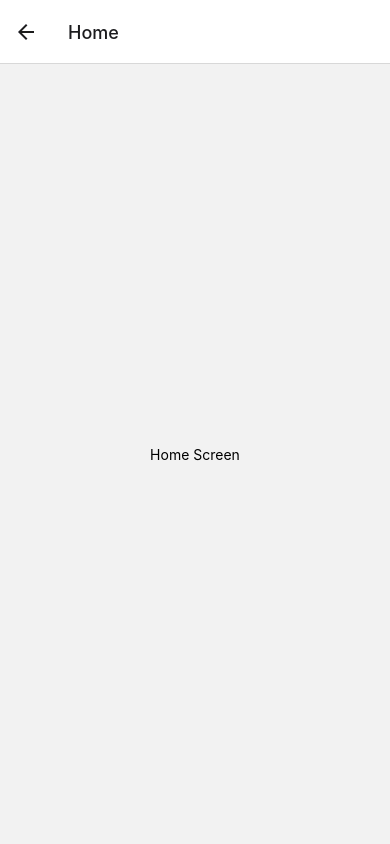
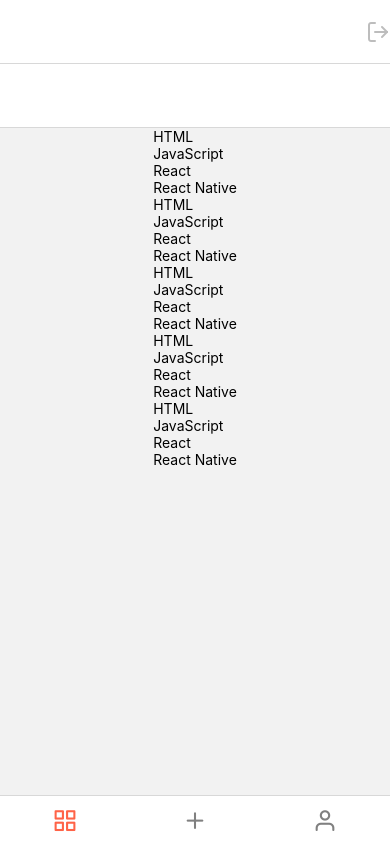
Before and after one commit to KryzhMax/react-native-Insta-clone, a React Native app: screen /Home in a window 390 px wide. Built offline with nearby package versions, Linux system fonts and the light colour scheme.

Commit message:
making screens

```diff
--- a/App.js
+++ b/App.js
@@ -1,9 +1,10 @@
-import React, { useState, useEffect, useCallback } from "react";
-import { Dimensions, Keyboard } from "react-native";
-import { useFonts } from "expo-font";
-import * as SplashScreen from "expo-splash-screen";
+import React /*{ useState, useEffect, useCallback }*/ from "react";
+// import { /*Dimensions, Keyboard,*/ Button } from "react-native";
+// import { useFonts } from "expo-font";
+// import * as SplashScreen from "expo-splash-screen";
 import { NavigationContainer } from "@react-navigation/native";
 import { createStackNavigator } from "@react-navigation/stack";
+import { Feather } from "@expo/vector-icons";
 import Registration from "./src/Screens/RegistrationScreen";
 import Login from "./src/Screens/LoginScreen";
 import Home from "./src/Screens/Home";
@@ -104,7 +105,30 @@
           // />
           // options={props}
         />
-        <MainStack.Screen name="Home" component={Home} />
+        <MainStack.Screen
+          name="Home"
+          component={Home}
+          options={{
+            title: "Home screen",
+            headerStyle: {
+              // backgroundColor: "#f4511e",
+              backgroundColor: "#fff",
+            },
+            headerTintColor: "#fff",
+            // headerTitleStyle: {
+            //   fontWeight: "bold",
+            //   fontSize: 20,
+            // },
+            headerRight: () => (
+              <Feather
+                onPress={() => alert("Imagine you've logged out!")}
+                name="log-out"
+                size={24}
+                color="#BDBDBD"
+              />
+            ),
+          }}
+        />
       </MainStack.Navigator>
     </NavigationContainer>
   );
--- a/package.json
+++ b/package.json
@@ -9,7 +9,9 @@
     "web": "expo start --web"
   },
   "dependencies": {
+    "@expo/vector-icons": "^13.0.0",
     "@react-native-community/masked-view": "^0.1.11",
+    "@react-navigation/bottom-tabs": "^6.5.3",
     "@react-navigation/native": "^6.1.2",
     "@react-navigation/stack": "^6.3.11",
     "expo": "~47.0.12",
--- a/src/Component.js
+++ b/src/Component.js
@@ -106,6 +106,6 @@
     marginBottom: 45,
   },
   linkText: {
-    display: "inline-block",
+    color: "tomato",
   },
 });
--- /dev/null
+++ b/src/Screens/CreatePostsScreen.js
@@ -0,0 +1,34 @@
+import React from "react";
+import {
+  View,
+  Text,
+  Button,
+  TouchableWithoutFeedback,
+  TouchableOpacity,
+  TouchableHighlight,
+} from "react-native";
+
+export default function CreatePostsScreen() {
+  const onPressButton = () => {
+    alert("You tapped the button!");
+  };
+
+  const onLongPress = () => {
+    alert("Long press activated!");
+  };
+
+  return (
+    <View style={{ flex: 1, justifyContent: "center", alignItems: "center" }}>
+      <Button onPress={onPressButton} title="Press Me" />
+      <TouchableWithoutFeedback onLongPress={onLongPress}>
+        <Text>TouchableWithoutFeedback</Text>
+      </TouchableWithoutFeedback>
+      <TouchableOpacity onLongPress={onLongPress}>
+        <Text>TouchableOpacity</Text>
+      </TouchableOpacity>
+      <TouchableHighlight onLongPress={onLongPress}>
+        <Text>TouchableHighlight</Text>
+      </TouchableHighlight>
+    </View>
+  );
+}
--- a/src/Screens/Home.js
+++ b/src/Screens/Home.js
@@ -1,13 +1,57 @@
 import React from "react";
-import { View, Text, StyleSheet } from "react-native";
+import { StyleSheet } from "react-native";
+import { createBottomTabNavigator } from "@react-navigation/bottom-tabs";
+import { Feather } from "@expo/vector-icons";
+import CreatePostsScreen from "./CreatePostsScreen";
+import PostsScreen from "./PostsScreen";
+import ProfileScreen from "./ProfileScreen";
 
-export default function Home() {
+const Tabs = createBottomTabNavigator();
+
+const Home = () => {
   return (
-    <View style={styles.container}>
-      <Text>Home Screen</Text>
-    </View>
+    <Tabs.Navigator
+      initialRouteName="Profile"
+      screenOptions={({ route }) => ({
+        tabBarIcon: ({ color, size }) => {
+          let iconName;
+
+          if (route.name === "PostsScreen") {
+            iconName = "grid";
+          }
+          if (route.name === "CreatePostsScreen") {
+            iconName = "plus";
+          }
+          if (route.name === "ProfileScreen") {
+            iconName = "user";
+          }
+          return <Feather name={iconName} size={size} color={color} />;
+        },
+      })}
+      //   ---------------tabBarOptions deprecated------find analogue---------
+      tabBarOptions={{
+        activeTintColor: "tomato",
+        inactiveTintColor: "gray",
+      }}
+    >
+      <Tabs.Screen
+        name="PostsScreen"
+        component={PostsScreen}
+        options={{ title: "" }}
+      />
+      <Tabs.Screen
+        name="CreatePostsScreen"
+        component={CreatePostsScreen}
+        options={{ title: "" }}
+      />
+      <Tabs.Screen
+        name="ProfileScreen"
+        component={ProfileScreen}
+        options={{ title: "" }}
+      />
+    </Tabs.Navigator>
   );
-}
+};
 
 const styles = StyleSheet.create({
   container: {
@@ -16,3 +60,5 @@
     justifyContent: "center",
   },
 });
+
+export default Home;
--- a/src/Screens/LoginScreen.js
+++ b/src/Screens/LoginScreen.js
@@ -149,7 +149,7 @@
                 Don't have an account?{" "}
                 <Text
                   onPress={() => navigation.navigate("Registration")}
-                  style={styles.signInText}
+                  style={styles.linkText}
                 >
                   Sign Up
                 </Text>
--- /dev/null
+++ b/src/Screens/PostsScreen.js
@@ -0,0 +1,102 @@
+import React, { useState } from "react";
+import { Text, SafeAreaView, FlatList } from "react-native";
+
+export default function PostsScreen() {
+  const COURSES = [
+    {
+      id: "45k6-j54k-4jth",
+      title: "HTML",
+    },
+    {
+      id: "4116-jfk5-43rh",
+      title: "JavaScript",
+    },
+    {
+      id: "4d16-5tt5-4j55",
+      title: "React",
+    },
+    {
+      id: "LG16-ant5-0J25",
+      title: "React Native",
+    },
+    {
+      id: "45k6-j54k-4jth",
+      title: "HTML",
+    },
+    {
+      id: "4116-jfk5-43rh",
+      title: "JavaScript",
+    },
+    {
+      id: "4d16-5tt5-4j55",
+      title: "React",
+    },
+    {
+      id: "LG16-ant5-0J25",
+      title: "React Native",
+    },
+    {
+      id: "45k6-j54k-4jth",
+      title: "HTML",
+    },
+    {
+      id: "4116-jfk5-43rh",
+      title: "JavaScript",
+    },
+    {
+      id: "4d16-5tt5-4j55",
+      title: "React",
+    },
+    {
+      id: "LG16-ant5-0J25",
+      title: "React Native",
+    },
+    {
+      id: "45k6-j54k-4jth",
+      title: "HTML",
+    },
+    {
+      id: "4116-jfk5-43rh",
+      title: "JavaScript",
+    },
+    {
+      id: "4d16-5tt5-4j55",
+      title: "React",
+    },
+    {
+      id: "LG16-ant5-0J25",
+      title: "React Native",
+    },
+    {
+      id: "45k6-j54k-4jth",
+      title: "HTML",
+    },
+    {
+      id: "4116-jfk5-43rh",
+      title: "JavaScript",
+    },
+    {
+      id: "4d16-5tt5-4j55",
+      title: "React",
+    },
+    {
+      id: "LG16-ant5-0J25",
+      title: "React Native",
+    },
+  ];
+
+  const [courses, setCourses] = useState(COURSES);
+
+  return (
+    //   ---------------What is SafeAreaView?--------------
+    <SafeAreaView
+      style={{ flex: 1, justifyContent: "center", alignItems: "center" }}
+    >
+      <FlatList
+        data={courses}
+        renderItem={({ item }) => <Text>{item.title}</Text>}
+        keyExtractor={(item) => item.id}
+      ></FlatList>
+    </SafeAreaView>
+  );
+}
--- /dev/null
+++ b/src/Screens/ProfileScreen.js
@@ -0,0 +1,15 @@
+import React from "react";
+import { Text } from "react-native";
+
+export default function ProfileScreen() {
+  return <Text>Profile Screen</Text>;
+  // <SafeAreaView
+  //   style={{ flex: 1, justifyContent: "center", alignItems: "center" }}
+  // >
+  //   <FlatList
+  //     data={courses}
+  //     renderItem={({ item }) => <Text>{item.title}</Text>}
+  //     keyExtractor={(item) => item.id}
+  //   ></FlatList>
+  // </SafeAreaView>
+}
--- a/src/Screens/RegistrationScreen.js
+++ b/src/Screens/RegistrationScreen.js
@@ -157,7 +157,7 @@
                 Already have an account?{" "}
                 <Text
                   onPress={() => navigation.navigate("Login")}
-                  style={styles.signInText}
+                  style={styles.linkText}
                 >
                   Sign In
                 </Text>
```
Also changed, not shown: src/Screens/CommentsScreen.js (added), src/Screens/MapScreen.js (added), src/assets/img/grid.svg (added), src/utils/LogoutBtn.js (added), 1 other file (tests, documents, lock files or other folders).
